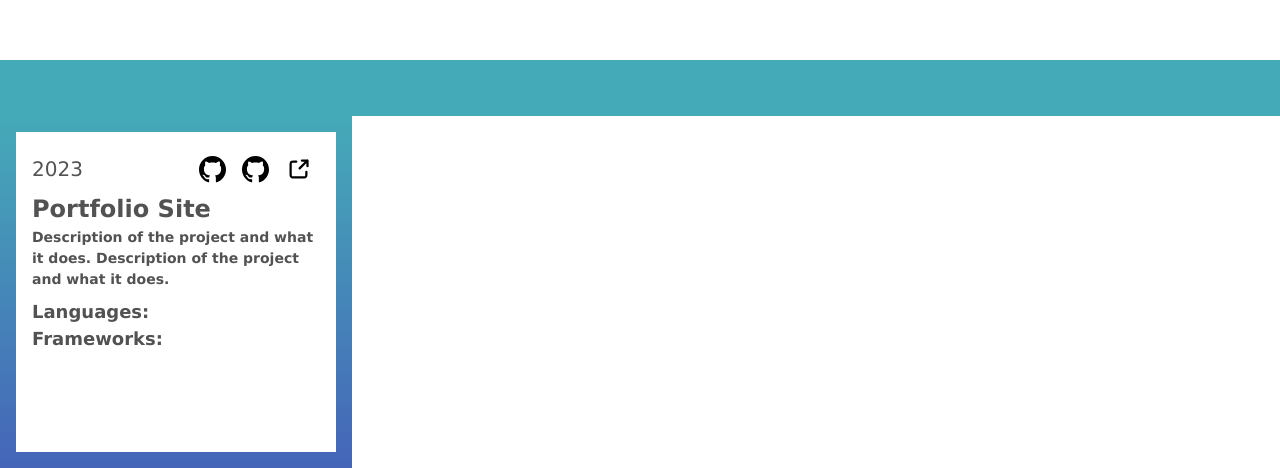
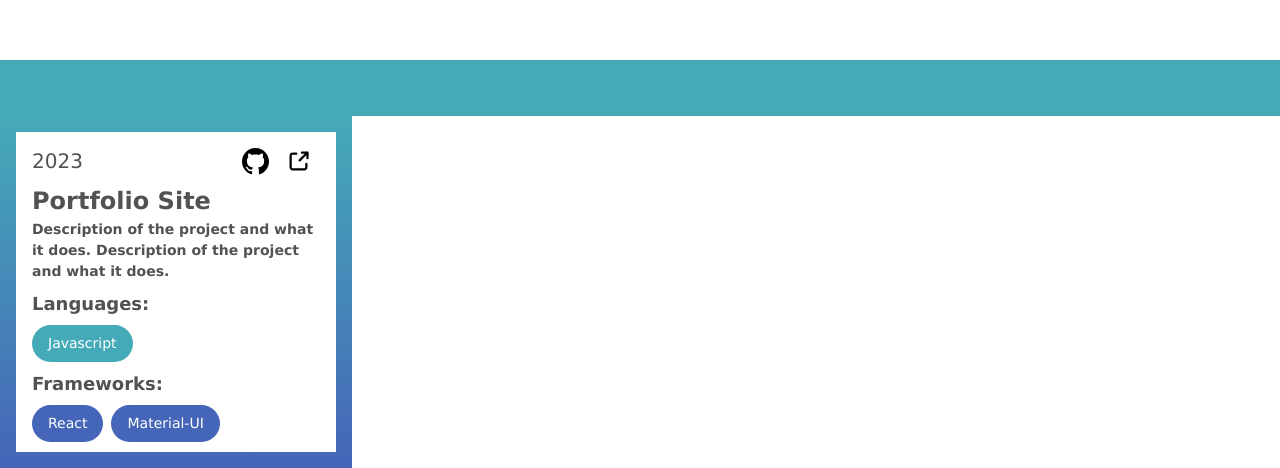
Before and after one commit to owen-sellner/portfolio-site, a React (Vite) app: page / in a window 1280 px wide. Shown: the part 3497-3965 px from the top of the page. Built offline with nearby package versions, Linux system fonts and the light colour scheme.

Commit message:
connect project card component to projects constant

```diff
--- a/src/Home.jsx
+++ b/src/Home.jsx
@@ -4,7 +4,9 @@ import Title from './sections/Title';
 import Experience from './sections/Experience';
 import About from './sections/About';
 import Footer from './sections/Footer';
+
 import ProjectCard from './components/ProjectCard';
+import { projects } from '../static/projects';
 
 function Home() {
 
@@ -26,7 +28,7 @@ function Home() {
         </Container>
       </Box>
       <Footer />
-      <ProjectCard />
+      <ProjectCard project={projects[0]} />
     </>
   );
 };
--- a/src/components/ProjectCard.jsx
+++ b/src/components/ProjectCard.jsx
@@ -3,9 +3,10 @@ import ThemeContext from "../theme/ThemeContext";
 import { useContext } from "react";
 import GitHubIcon from "../icons/GitHubIcon";
 import ExternalLinkIcon from "../icons/ExternalLinkIcon";
+import ProjectCardItem from "./ProjectCardItem";
 
 
-function ProjectCard() {
+function ProjectCard({ project }) {
 
     const { theme } = useContext(ThemeContext);
 
@@ -27,39 +28,56 @@ function ProjectCard() {
             }}
         >
             <Box sx={{ height: '20em', width: '20em', background: BACKGROUND }}>
-                <Box sx={{ m: 2 }}>
+                <Box sx={{ mx: 2, mt: 1 }}>
                     <Box sx={{ display: 'flex', alignItems: 'center' }}>
                         <Typography flexGrow={1} variant="largeText">
-                            2023
+                            {project.year}
                         </Typography>
-                        <IconButton style={{ background: 'transparent' }}>
+                        {project.figma &&
+                            <IconButton href={project.figma} target="_blank" style={{ background: 'transparent' }}>
                                 <GitHubIcon width={ICON_SIZE} height={ICON_SIZE} fill={THEME_COLOUR} />
                             </IconButton>
-                        <IconButton style={{ background: 'transparent' }}>
+                        }
+                        {project.github &&
+                            <IconButton href={project.github} target="_blank" style={{ background: 'transparent' }}>
                                 <GitHubIcon width={ICON_SIZE} height={ICON_SIZE} fill={THEME_COLOUR} />
                             </IconButton>
-                        <IconButton style={{ background: 'transparent' }}>
+                        }
+                        {project.demo &&
+                            <IconButton href={project.demo} target="_blank" style={{ background: 'transparent' }}>
                                 <ExternalLinkIcon width={ICON_SIZE} height={ICON_SIZE} stroke={THEME_COLOUR} />
                             </IconButton>
+                        }
                     </Box>
                     <Typography variant="projectCardTitle">
-                        Portfolio Site
+                        {project.title}
                     </Typography>
                     <Typography variant="projectCardDescription">
                         Description of the project and what it does. Description of the project and what it does.
                     </Typography>
-                    <Box sx={{ mt: 1 }}>
-                        <Typography variant="projectCardSubtitle">
+                    {project.languages.length > 0 &&
+                        <>
+                            <Typography variant="projectCardSubtitle" sx={{ my: 1 }}>
                                 Languages:
                             </Typography>
-                        <Typography variant="projectCardSubtitle">
+                            {project.languages.map((language) =>
+                                <ProjectCardItem color={'#45AAB8'} text={language} />
+                            )}
+                        </>
+                    }
+                    {project.frameworks.length > 0 &&
+                        <>
+                            <Typography variant="projectCardSubtitle" sx={{ my: 1 }}>
                                 Frameworks:
                             </Typography>
-                    </Box>
-
+                            {project.frameworks.map((framework) =>
+                                <ProjectCardItem color={'#4565B8'} text={framework} />
+                            )}
+                        </>
+                    }
                 </Box>
             </Box>
-        </Box>
+        </Box >
     );
 };
 
--- /dev/null
+++ b/src/components/ProjectCardItem.jsx
@@ -0,0 +1,23 @@
+import { Box, Typography } from "@mui/material";
+
+function ProjectCardItem({ color, text }) {
+    return (
+        <Box
+            sx={{
+                backgroundColor: color,
+                px: 2,
+                py: 1,
+                mr: 1,
+                borderRadius: 30,
+                display: 'inline-flex',
+                alignItems: 'center',
+            }}
+        >
+            <Typography variant="projectCardItem" sx={{ color: '#ffffff' }}>
+                {text}
+            </Typography>
+        </Box>
+    );
+};
+
+export default ProjectCardItem;
--- a/src/theme/textTheme.js
+++ b/src/theme/textTheme.js
@@ -35,5 +35,9 @@ export const textTheme = {
             fontWeight: 600,
             display: 'block',
         },
+        projectCardItem: {
+            fontSize: 14,
+            display: 'block',
+        },
     },
 }
--- a/static/projects.js
+++ b/static/projects.js
@@ -6,8 +6,8 @@ export const projects = [
         languages: ["Javascript"],
         frameworks: ["React", "Material-UI"],
         figma: "",
-        github: "",
-        demo: "",
+        github: "https://github.com/owen-sellner/portfolio-site",
+        demo: "https://owen-sellner.netlify.app/",
     },
     {
         year: "",
```
Lines whose indentation alone changed are shown as unchanged.
